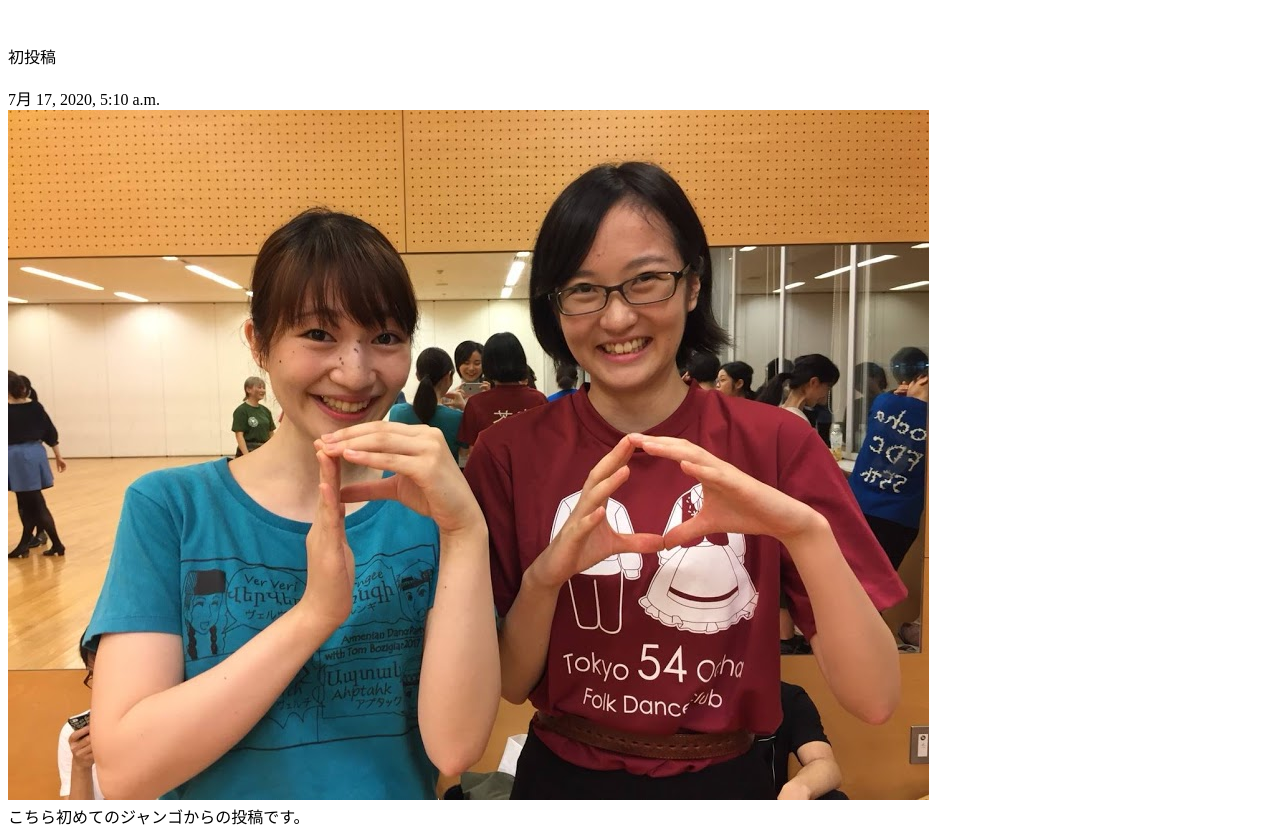
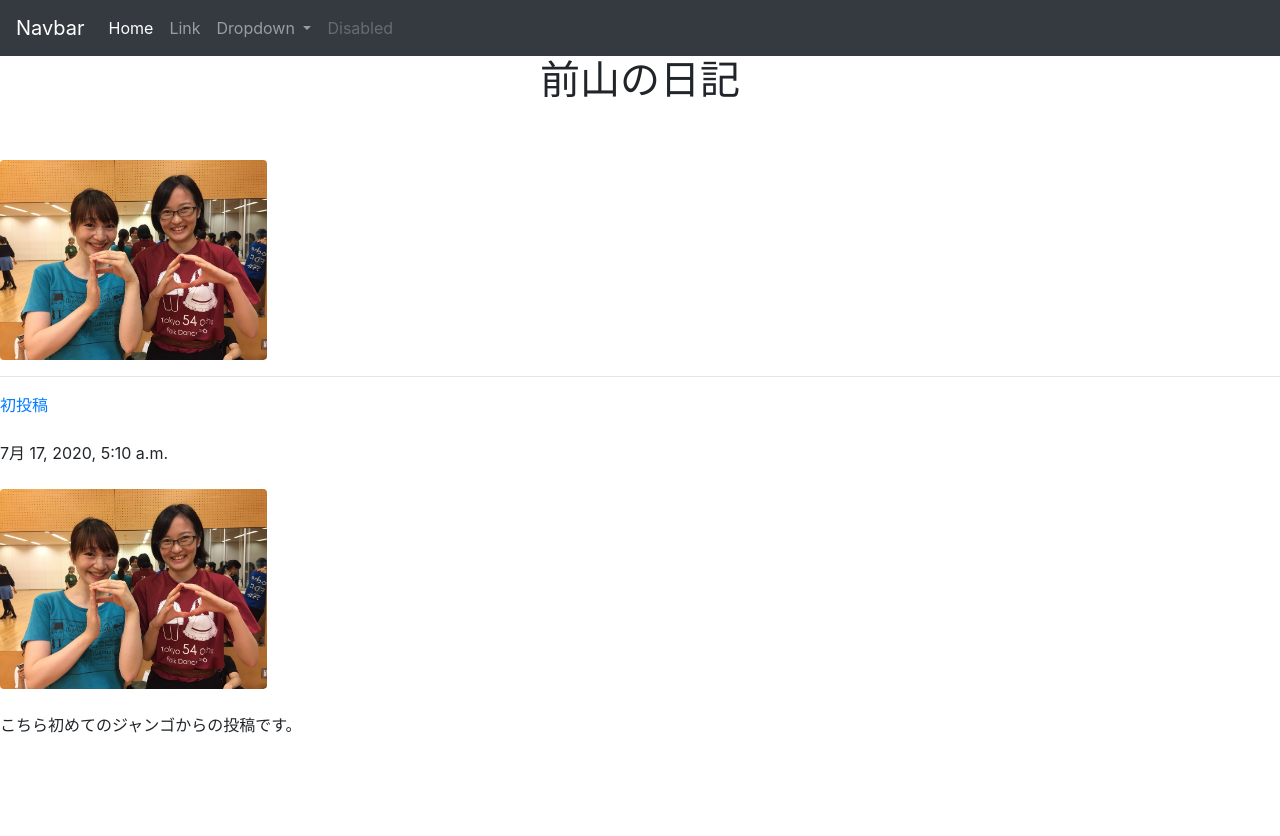
Before and after one commit to hinamae/django_practice, a Django app: page /posts/1/ in a window 1280 px wide. After the commit the page ends 733 px from the top, so only its background shows below. Run offline with Django 3.2, Linux system fonts and the light colour scheme; data comes from the database, SQL or seed files in the repository; some libraries are stand-ins or nearby versions.

Commit message:
最小限にととのえた

```diff
--- a/myblogapp/myblogapp/urls.py
+++ b/myblogapp/myblogapp/urls.py
@@ -23,7 +23,7 @@ from posts import views
 
 # urlパターン＋それらのパス
 urlpatterns = [
-    path('posts/', include('posts.urls')),
+    path('posts/', include('posts.urls'), name = "index_url"),
     path('admin/', admin.site.urls),
     path('posts/<int:post_id>/',views.post_detail,name="post_detail"),
 ] + static(settings.MEDIA_URL, document_root=settings.MEDIA_ROOT)
--- a/myblogapp/posts/templates/posts/post_detail.html
+++ b/myblogapp/posts/templates/posts/post_detail.html
@@ -2,26 +2,69 @@
 <html lang="ja-jp">
     <head>
         <title>
-            投稿一覧
+            前山の日記
         </title>
+        <meta charset="utf-8">
+        <meta name="viewport" content="width=device-width, initial-scale=1, shrink-to-fit=no">
+        <link rel="stylesheet" href="https://stackpath.bootstrapcdn.com/bootstrap/4.5.0/css/bootstrap.min.css" integrity="sha384-9aIt2nRpC12Uk9gS9baDl411NQApFmC26EwAOH8WgZl5MYYxFfc+NcPb1dKGj7Sk" crossorigin="anonymous">
     </head>
     <body>
+        <nav class="navbar navbar-expand-lg navbar-dark bg-dark">
+            <a class="navbar-brand" href="#">Navbar</a>
+            <button class="navbar-toggler" type="button" data-toggle="collapse" data-target="#navbarSupportedContent" aria-controls="navbarSupportedContent" aria-expanded="false" aria-label="Toggle navigation">
+              <span class="navbar-toggler-icon"></span>
+            </button>
 
+            <div class="collapse navbar-collapse" id="navbarSupportedContent">
+              <ul class="navbar-nav mr-auto">
+                <li class="nav-item active">
+                  <a class="nav-link" href="#">Home <span class="sr-only">(current)</span></a>
+                </li>
+                <li class="nav-item">
+                  <a class="nav-link" href="https://github.com/hinamae/shell">Link</a>
+                </li>
+                <li class="nav-item dropdown">
+                  <a class="nav-link dropdown-toggle" href="#" id="navbarDropdown" role="button" data-toggle="dropdown" aria-haspopup="true" aria-expanded="false">
+                    Dropdown
+                  </a>
+                  <div class="dropdown-menu" aria-labelledby="navbarDropdown">
+                    <a class="dropdown-item" href="#">Action</a>
+                    <a class="dropdown-item" href="#">Another action</a>
+                    <div class="dropdown-divider"></div>
+                    <a class="dropdown-item" href="#">Something else here</a>
+                  </div>
+                </li>
+                <li class="nav-item">
+                  <a class="nav-link disabled" href="#" tabindex="-1" aria-disabled="true">Disabled</a>
+                </li>
+              </ul>
+            </div>
+          </nav>
 
-{{ post_id }}
+<!-- ここからコンテンツ -->
+        <div>
+            <h1 class="text-center">前山の日記</h1>
+            <br></br>
+            {% load static %}
+            <img src="{% static 'posts/home.JPG' %}" class="img-fluid rounded" style="max-height: 200px ;"/>
+        <!-- <h1>ようこそ</h1> -->
+        <hr>
 
-<br/>
-<br/>
-{{post.title}}
-<br/>
-<br/>
+            <!-- 投稿の番号(djangoが勝手に一意にするために割り振ってくれる) -->
+            <a href = "{% url 'post_detail' post.id %}">{{post.title}}</a>
+            <br/><br/>
+            {{post.published}}
+            <br/><br/>
+            <!-- fluid属性でリスポンシブにし、roundedで角を丸くした -->
+            <img src="{{ post.image.url}}" class="img-fluid rounded" style="max-height: 200px ;"/>
+            <br/><br/>
 
-{{post.published}}
-<br/>
-<img src="{{ post.image.url}}" />
-<br/>
-<!-- #サマリではなく本文全部表示 -->
-{{post.body}}
-
-</body>
+            <!-- {{post.body}} -->
+            {{post.body}}
+            <br/><br/>
+        <script src="https://code.jquery.com/jquery-3.5.1.slim.min.js" integrity="sha384-DfXdz2htPH0lsSSs5nCTpuj/zy4C+OGpamoFVy38MVBnE+IbbVYUew+OrCXaRkfj" crossorigin="anonymous"></script>
+        <script src="https://cdn.jsdelivr.net/npm/popper.js@1.16.0/dist/umd/popper.min.js" integrity="sha384-Q6E9RHvbIyZFJoft+2mJbHaEWldlvI9IOYy5n3zV9zzTtmI3UksdQRVvoxMfooAo" crossorigin="anonymous"></script>
+        <script src="https://stackpath.bootstrapcdn.com/bootstrap/4.5.0/js/bootstrap.min.js" integrity="sha384-OgVRvuATP1z7JjHLkuOU7Xw704+h835Lr+6QL9UvYjZE3Ipu6Tp75j7Bh/kR0JKI" crossorigin="anonymous"></script>
+        </div>
+    </body>
 </html>
```
Also changed, not shown: myblogapp/posts/templates/posts/index.html (+9 -8 lines), README.md, myblogapp/posts/static/posts/home.JPG (added).
